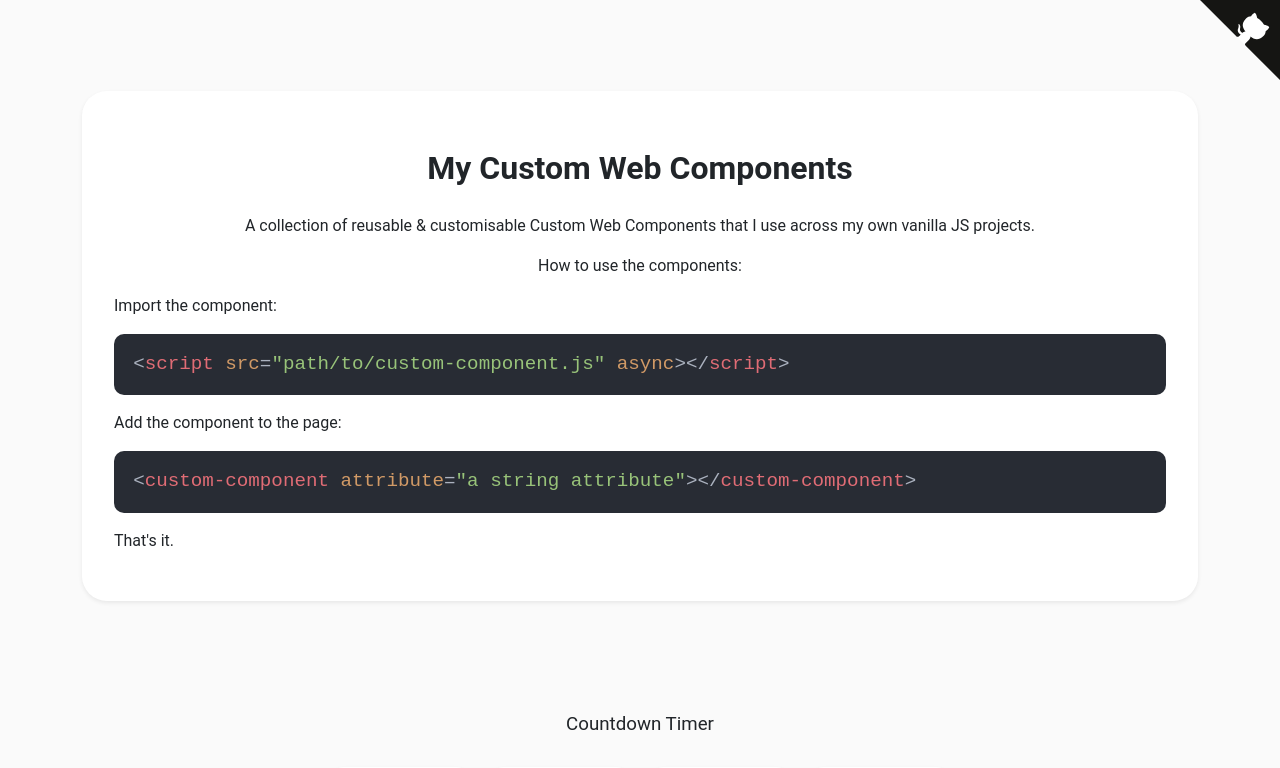
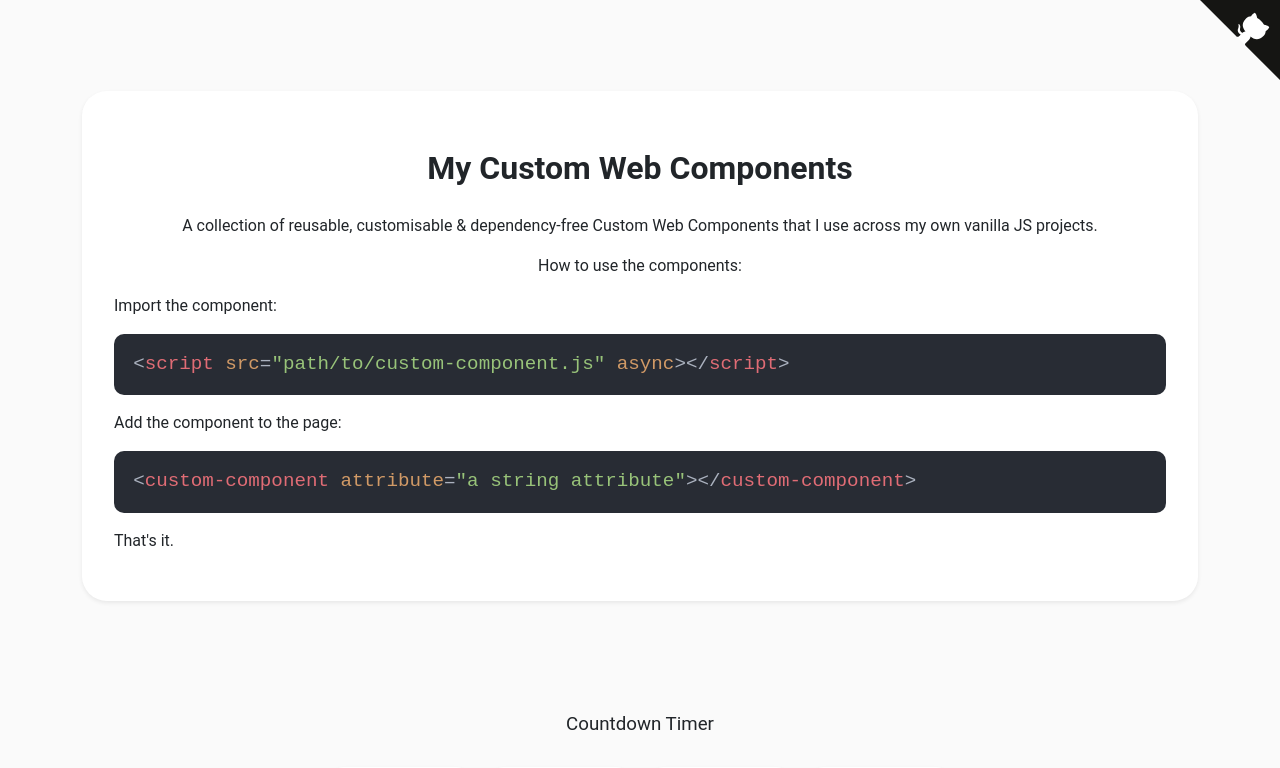
Before and after one commit to andreidi/my-custom-web-components, a website: page src/index.html in a window 1280 px wide. Drawn offline with Linux system fonts and the light colour scheme.

Commit message:
[master] Update description. Remove useref comment.

```diff
--- a/src/index.html
+++ b/src/index.html
@@ -6,18 +6,16 @@
     <meta name="viewport" content="width=device-width, initial-scale=1.0" />
     <title>My Custom Web Components</title>
 
-    <!--build:css styles/styles.min.css-->
     <link rel="stylesheet" href="styles/styles.css" />
     <link rel="stylesheet" href="styles/code-highlight.css" />
-    <!--endbuild-->
   </head>
   <body>
     <header class="container">
       <div class="jumbotron">
         <h1 class="title">My Custom Web Components</h1>
         <p class="description">
-          A collection of reusable & customisable Custom Web Components that I
-          use across my own vanilla JS projects.
+          A collection of reusable, customisable & dependency-free Custom Web
+          Components that I use across my own vanilla JS projects.
         </p>
 
         <p class="description">How to use the components:</p>
```
